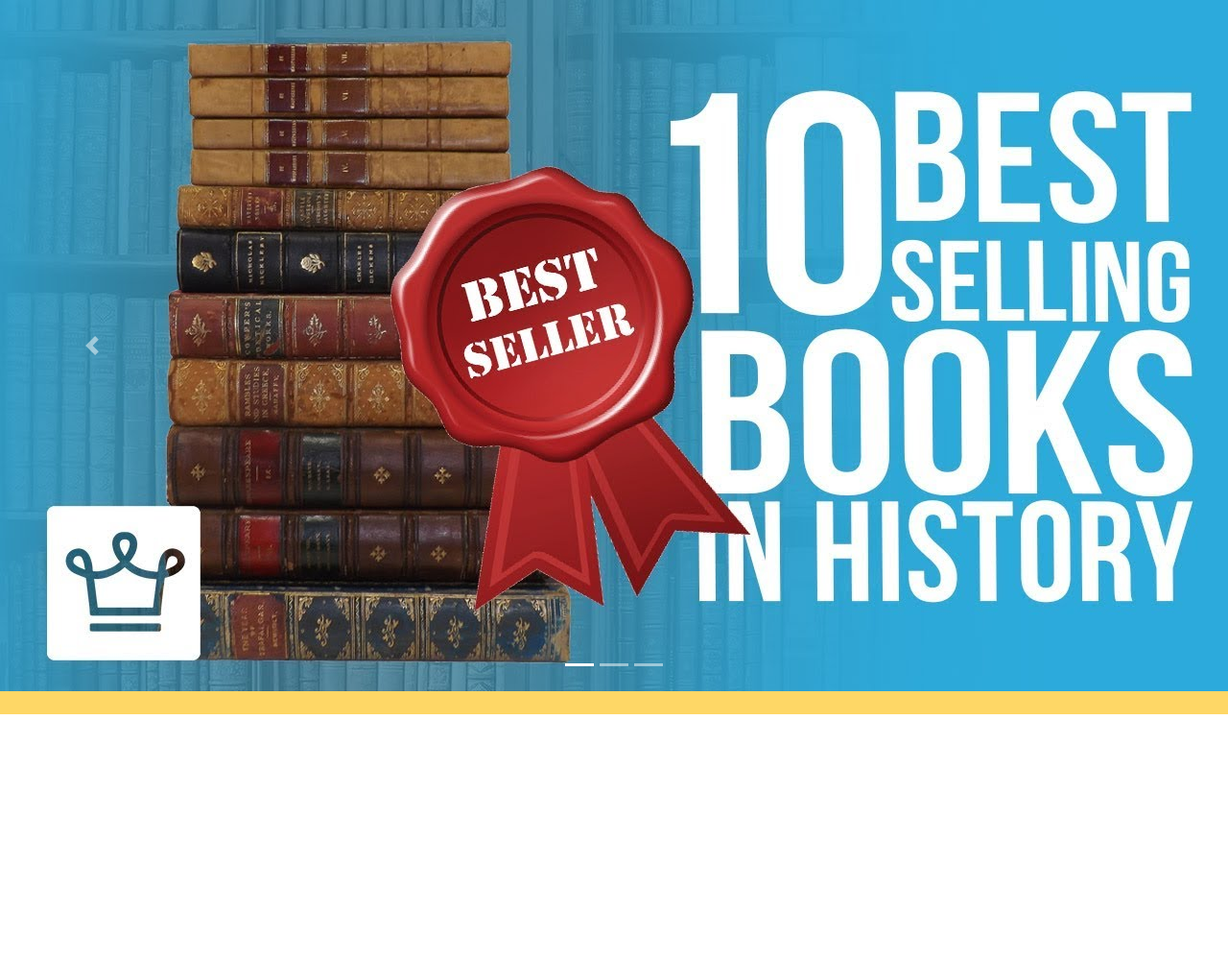
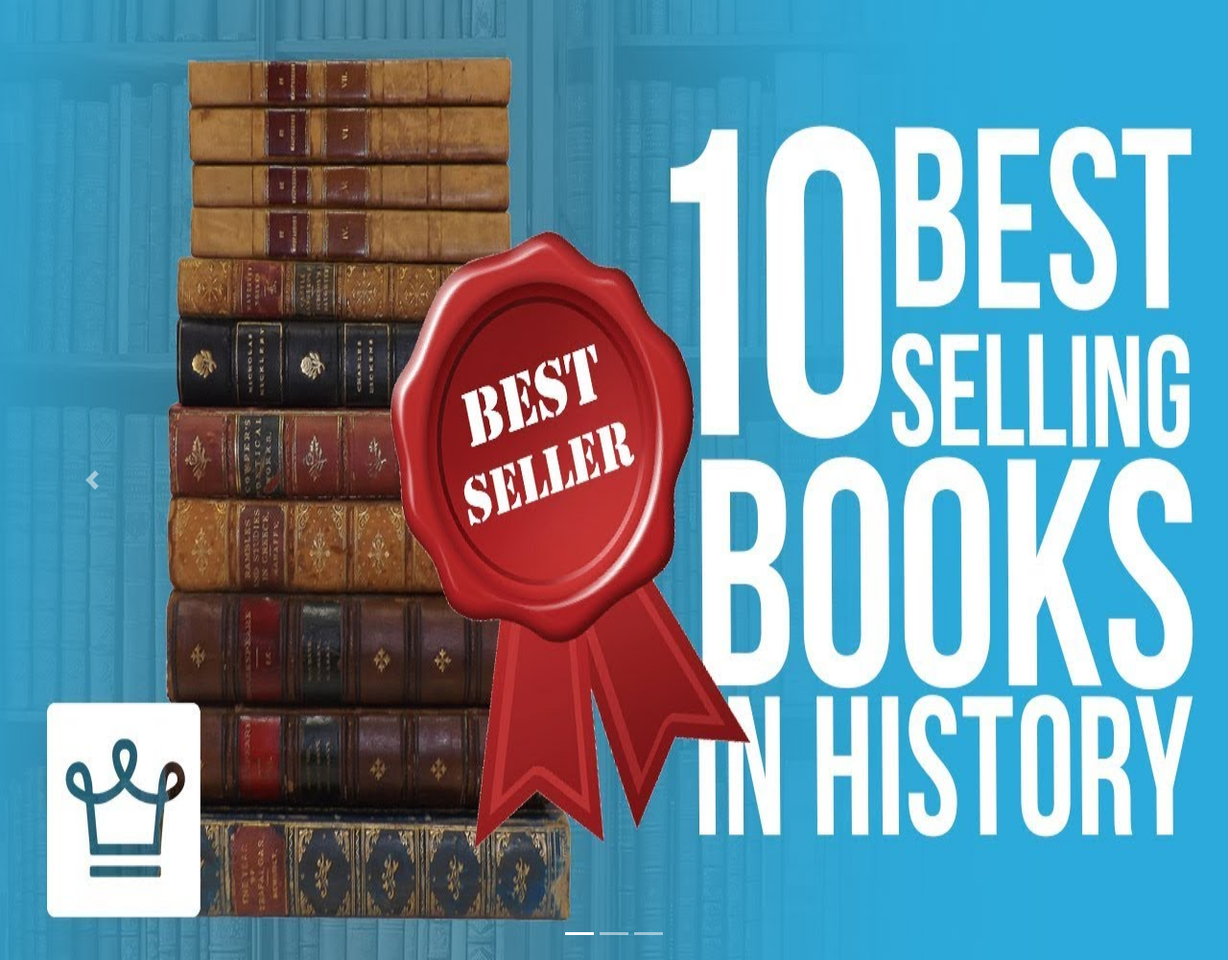
Before and after one commit to JonathanZYZ/App3PD, a PHP site: page / in a window 1280 px wide. Shown: the part 56-1056 px from the top of the page at 96% size. Before the commit the page ends 800 px from the top, so only its background shows below. Run offline with PHP 8.4, Linux system fonts and the light colour scheme.

Commit message:
App 3 commit 7

```diff
--- a/index.php
+++ b/index.php
@@ -4,6 +4,7 @@ session_start();
 <!DOCTYPE html>
 <html>
     <head>
+        <meta name="viewport" content="width=device-width, initial-scale=1.0">
         <title>Book Publisher: Our Books</title>
         <link href="css/bootstrap.min.css" rel="stylesheet" type="text/css"/>
         <link href="css/all.min.css" rel="stylesheet" type="text/css"/>
@@ -29,7 +30,7 @@ session_start();
             </ol>
             <div class="carousel-inner">
                 <div class="carousel-item active">
-                    <img class="d-block w-100" src="images/maxresdefault.jpg" alt="First slide" style="height: 100%">
+                    <img class="d-block w-100" src="images/maxresdefault.jpg" alt="First slide" style="height: 1000px">
                 </div>
                 <div class="carousel-item">
                     <img class="d-block w-100" src="images/5c74358a1631a3614f2df5b4.jpg" alt="Second slide" style="height: 1000px">
```
